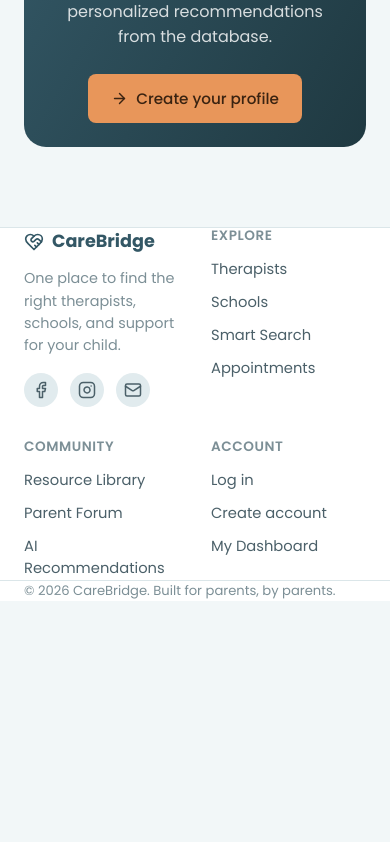
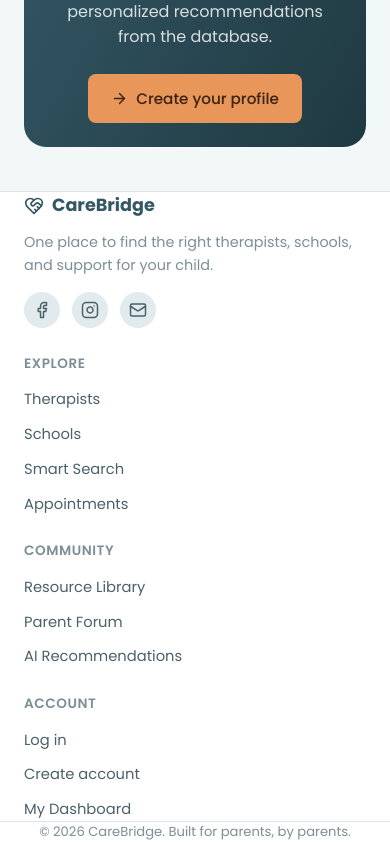
Before and after one commit to mifran2330327-wq/carebridge, a React (Vite) app: page / in a window 390 px wide. Shown: the part 3614-4456 px from the top of the page. Before the commit the page ends 4215 px from the top, so only its background shows below. Built offline with nearby package versions, Linux system fonts and the light colour scheme; no server answers.

Commit message:
Refactor footer CSS for better layout and spacing
Updated footer styles for improved responsiveness and spacing.

```diff
--- a/src/components/Footer/Footer.css
+++ b/src/components/Footer/Footer.css
@@ -1,41 +1,54 @@
+/* ==========================================================================
+   Footer Styles
+   --------------------------------------------------------------------------
+   Same 8px-based rem scale as the rest of the page:
+     0.25rem 0.5rem 0.75rem 1rem 1.25rem 1.5rem 2rem 2.5rem 3rem 3.5rem
+   ========================================================================== */
+
 .footer {
   background: var(--bg-surface);
   border-top: 1px solid var(--border-subtle);
-  margin-top: 80px;
+  /* No margin-top here on purpose — every page already ends with its own
+     bottom padding/margin (see .page, .directory, .dashboard, etc.), so
+     adding one here on top of that was doubling up the whitespace above
+     the footer. */
 }
 
 .footer__inner {
   display: grid;
   grid-template-columns: 1.6fr 1fr 1fr 1fr;
-  gap: 32px;
-  padding: 56px 24px 40px;
+  gap: 2rem;
+  /* Fluid so the footer doesn't carry full desktop padding onto mobile;
+     bottom padding is intentionally lighter than top since the
+     .footer__bottom bar below adds its own space after the divider. */
+  padding: clamp(2.5rem, 5vw, 3rem) clamp(1.25rem, 4vw, 1.5rem) 2rem;
 }
 
 .footer__brand {
   display: flex;
   align-items: center;
-  gap: 8px;
+  gap: 0.5rem;
   font-weight: 700;
   font-size: 1.1rem;
   color: var(--brand);
-  margin-bottom: 12px;
+  margin-bottom: 0.75rem;
 }
 
 .footer__tagline {
   color: var(--text-muted);
   font-size: 0.9rem;
-  max-width: 280px;
+  max-width: 17.5rem;
 }
 
 .footer__socials {
   display: flex;
-  gap: 12px;
-  margin-top: 16px;
+  gap: 0.75rem;
+  margin-top: 1rem;
 }
 
 .footer__socials a {
-  width: 34px;
-  height: 34px;
+  width: 2.25rem;
+  height: 2.25rem;
   border-radius: 50%;
   background: var(--bg-surface-alt);
   color: var(--text-secondary);
@@ -53,7 +66,7 @@
 .footer__col {
   display: flex;
   flex-direction: column;
-  gap: 10px;
+  gap: 0.75rem;
 }
 
 .footer__col h4 {
@@ -61,7 +74,7 @@
   text-transform: uppercase;
   letter-spacing: 0.04em;
   color: var(--text-muted);
-  margin-bottom: 4px;
+  margin-bottom: 0.25rem;
 }
 
 .footer__col a {
@@ -76,7 +89,7 @@
 
 .footer__bottom {
   border-top: 1px solid var(--border-subtle);
-  padding: 18px 24px;
+  padding: 1.25rem clamp(1.25rem, 4vw, 1.5rem);
 }
 
 .footer__bottom p {
@@ -88,5 +101,23 @@
 @media (max-width: 760px) {
   .footer__inner {
     grid-template-columns: 1fr 1fr;
+    gap: 1.75rem 1.5rem;
   }
 }
+
+@media (max-width: 480px) {
+  .footer__inner {
+    grid-template-columns: 1fr;
+    gap: 1.75rem;
+    padding: 2rem 1.25rem 1.75rem;
+  }
+
+  .footer__tagline {
+    max-width: none;
+  }
+
+  .footer__bottom {
+    padding: 1rem 1.25rem;
+    text-align: center;
+  }
+}
```
